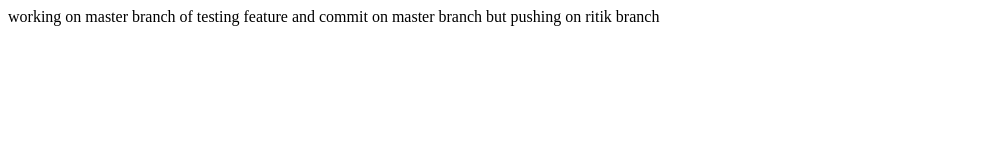
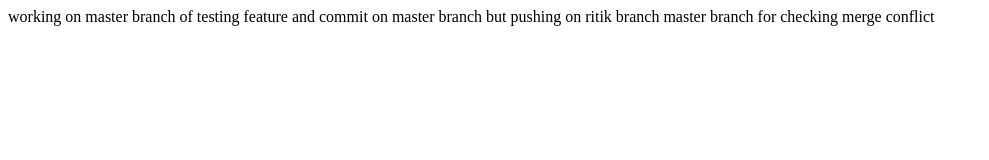
Before and after one commit to Prajapati-Deepak/Practice123, a plain HTML site: page index.html in a window 1280 px wide. Shown: the whole page, without its empty margins (0-989 px from the left). Drawn offline with Linux system fonts and the light colour scheme.

Commit message:
new commit on master

```diff
--- a/index.html
+++ b/index.html
@@ -8,5 +8,6 @@
 </head>
 <body>
     working on master branch of testing feature and commit on master branch but pushing on ritik branch
+    master branch for checking merge conflict
 </body>
 </html>
```
